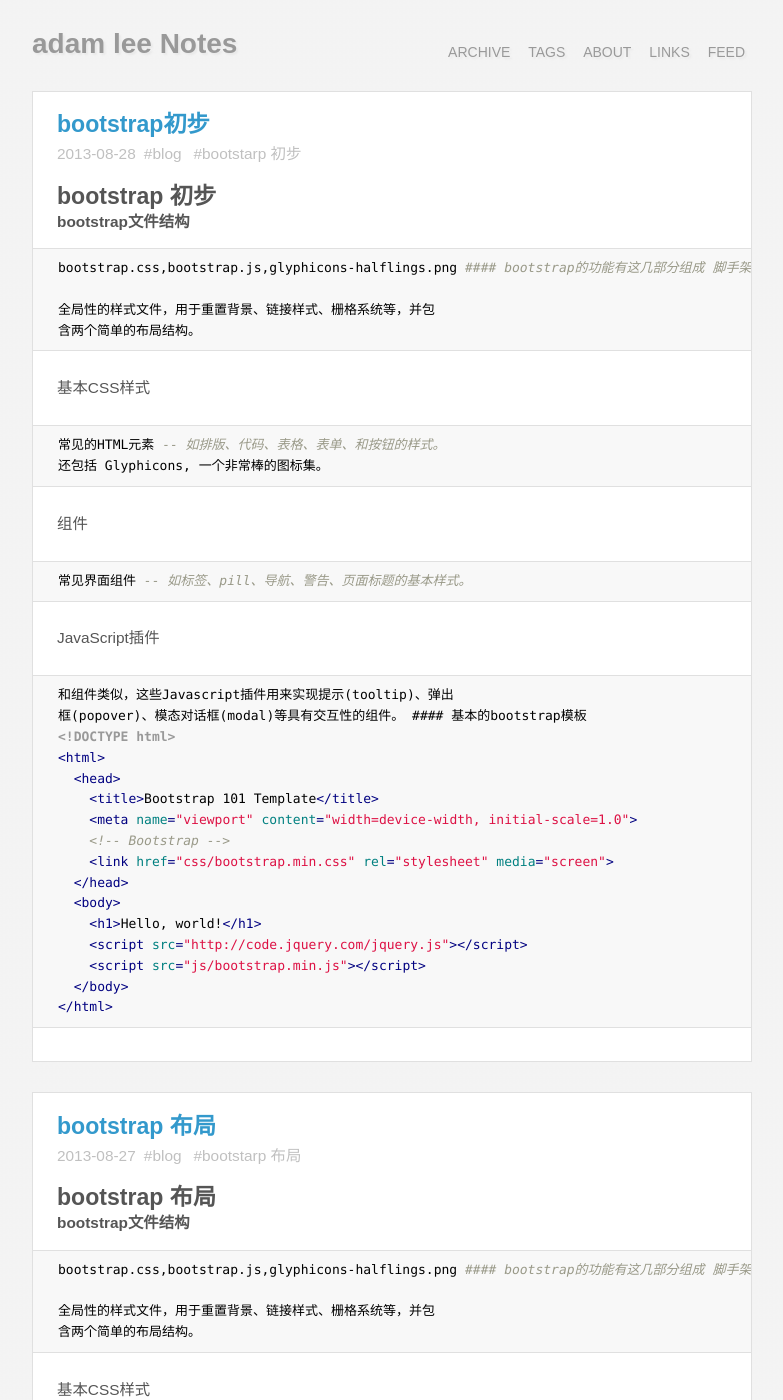
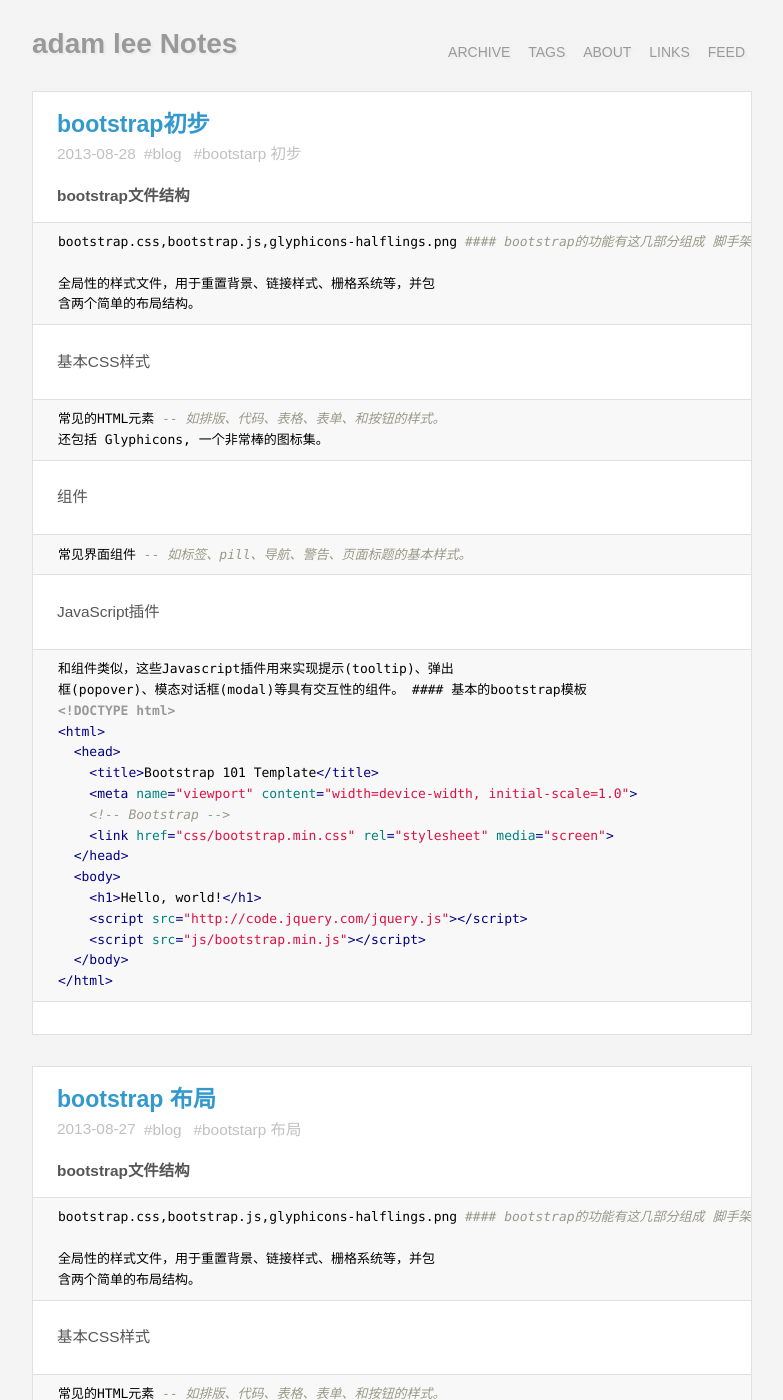
Before and after one commit to sapolang/lxyz.github.com, a Jekyll site: the page built from index.md, in a window 1280 px wide and 1400 px high. Shown: the whole window, without its empty margins (248-1031 px from the left). Built offline with Jekyll 4.4.1, drawn with Linux system fonts in a browser that asks for light colours; some web fonts are replaced; Markdown is read by kramdown in place of the engine named in the settings.

Commit message:
bootstrap

```diff
--- a/_posts/2013-08-27-bootstrap_buju.md
+++ b/_posts/2013-08-27-bootstrap_buju.md
@@ -7,7 +7,6 @@
 ---
 
 
-## bootstrap 布局
 
 ####bootstrap文件结构
     bootstrap.css,bootstrap.js,glyphicons-halflings.png
--- a/_posts/2013-08-28-bootstrap.md
+++ b/_posts/2013-08-28-bootstrap.md
@@ -7,7 +7,6 @@
 ---
 
 
-## bootstrap 初步
 
 ####bootstrap文件结构
     bootstrap.css,bootstrap.js,glyphicons-halflings.png
```
